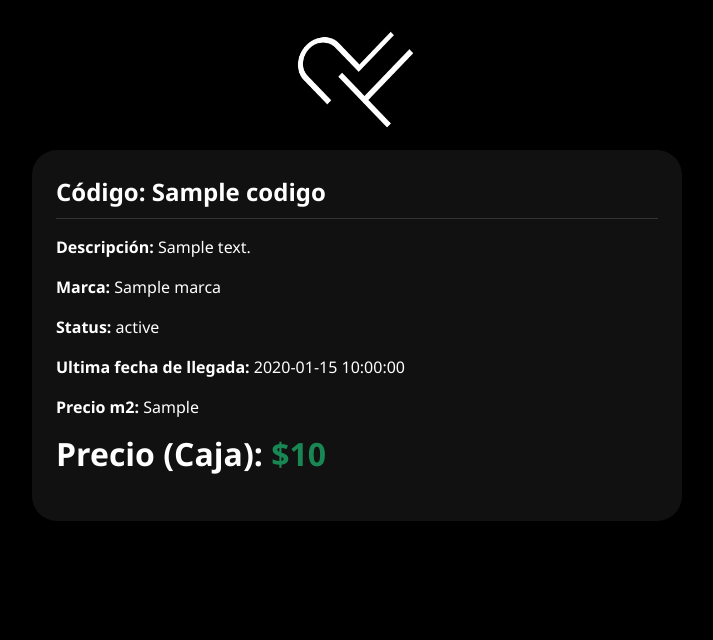
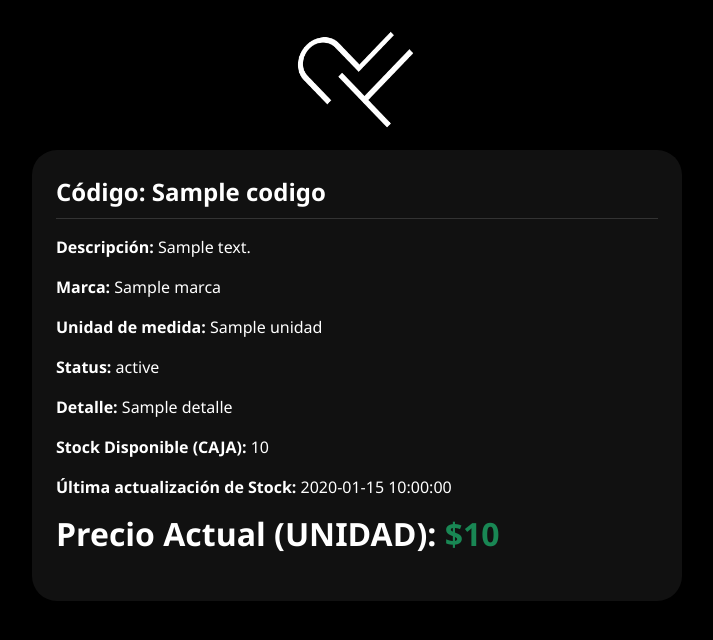
Before and after one commit to Rouchard/tumpar-etiquetas, a Flask app: template templates/producto.html in a window 1280 px wide. Shown: the top 640 px of the page, without its empty margins (283-996 px from the left). Run offline with Flask 3, Linux system fonts and the light colour scheme; the template is opened without the code that fills it: most values are stand-ins (such as "Sample title", 1, 10 or a date in 2020); parts of the project's set-up code (start-up, migrations or seed data) failed here and were passed over.

Commit message:
Versión actualizada con soporte para stock y fecha de modificación

```diff
--- a/app.py
+++ b/app.py
@@ -7,23 +7,28 @@ app = Flask(__name__)
 df = pd.read_excel('etiquetas.xlsm', engine='openpyxl')
 
 # Renombrar columnas para uso en código
-df.columns = df.columns.str.strip()  # elimina espacios
+df.columns = df.columns.str.strip()
 df = df.rename(columns={
     'COD. ARTICULO': 'codigo',
     'DESCRIPCION': 'descripcion',
     'MARCA': 'marca',
     'STATUS': 'status',
     'Ultima fecha de ingreso': 'fecha',
-    'PRECIO RETAIL CAJA': 'precio',
-    'PRECIO RETAIL M2/PZA': 'preciom2'
+    'PRECIO RETAIL CAJA ANTES': 'precio_antes',
+    'PRECIO RETAIL M2/PZA ANTES': 'preciom2_antes',
+    'PRECIO RETAIL CAJA ACTUAL': 'precio',
+    'PRECIO RETAIL M2/PZA ACTUAL': 'preciom2',
+    'DESCUENTO' : 'descuento',
+    'UNIDAD MEDIDA': 'unidad',
+    'CONV-PZ-TONO': 'detalle',
+    'DISPONIBLE VENTA M2/PZA': 'stock',
+    'ULTIMA ACTUALIZACION DE STOCK': 'stock_actualizado'
 })
-
-# No eliminamos las filas con NaN en fecha
-df = df.dropna(subset=['codigo', 'descripcion','status', 'marca', 'precio', 'preciom2'])
 
 # Conversión de columnas
 df['codigo'] = df['codigo'].astype(str)
 df['fecha'] = pd.to_datetime(df['fecha'], errors='coerce')
+df['stock_actualizado'] = pd.to_datetime(df['stock_actualizado'], errors='coerce')
 
 @app.route('/<codigo>')
 def producto(codigo):
@@ -34,18 +39,49 @@ def producto(codigo):
 
     item = producto.iloc[0]
 
-    # Manejo robusto de fecha para evitar error 500 en Render
+    # Reemplazar NaN con "-" excepto fechas
+    item = item.where(pd.notna(item), "-")
+
+    # Si el stock es negativo, mostrar campo vacío
+    if 'stock' in item and item['stock'] != "-":
+        try:
+            valor_stock = float(item['stock'])
+            if valor_stock < 0:
+                item['stock'] = ""
+        except:
+            item['stock'] = ""
+
+
+    # Formatear el campo 'descuento' como "30%" (entero con símbolo)
+    if item['descuento'] != "-":
+        try:
+            valor = float(item['descuento'])
+            item['descuento'] = f"{valor:.0f}%"
+        except:
+            item['descuento'] = "-"
+
+    # Formateo de fecha de ingreso
     item_fecha_str = None
-
-    if item.fecha is not None:
+    if item['fecha'] != "-" and pd.notna(item['fecha']):
         try:
-            fecha_timestamp = pd.to_datetime(item.fecha, errors='coerce')
+            fecha_timestamp = pd.to_datetime(item['fecha'], errors='coerce')
             if pd.notna(fecha_timestamp):
                 item_fecha_str = fecha_timestamp.strftime('%d/%m/%Y')
-        except Exception as e:
+        except Exception:
             item_fecha_str = None
 
-    return render_template('producto.html', item=item, item_fecha_str=item_fecha_str)
+    # Formateo de fecha de stock actualizado (con hora)
+    item_stock_fecha_str = None
+    if item.get('stock_actualizado') != "-" and pd.notna(item.get('stock_actualizado')):
+        try:
+            stock_fecha_timestamp = pd.to_datetime(item['stock_actualizado'], errors='coerce', dayfirst=True)
+            if pd.notna(stock_fecha_timestamp):
+                item_stock_fecha_str = stock_fecha_timestamp.strftime('%d/%m/%Y %H:%M')
+        except:
+            item_stock_fecha_str = None
+
+
+    return render_template('producto.html', item=item, item_fecha_str=item_fecha_str, item_stock_fecha_str=item_stock_fecha_str)
 
 if __name__ == '__main__':
     app.run(host='0.0.0.0', port=10000, debug=True)
--- a/templates/producto.html
+++ b/templates/producto.html
@@ -37,12 +37,45 @@
             <div class="titulo text-white">Código: {{ item.codigo }}</div>
             <p class="text-white"><strong>Descripción:</strong> {{ item.descripcion }}</p>
             <p class="text-white"><strong>Marca:</strong> {{ item.marca }}</p>
+            <p class="text-white"><strong>Unidad de medida:</strong> {{ item.unidad }}</p>
             <p class="text-white"><strong>Status:</strong> {{ item.status }}</p>
-            <p class="text-white"><strong>Ultima fecha de llegada:</strong>
+            <p class="text-white"><strong>Detalle:</strong> {{ item.detalle }}</p>
+            {% if item.unidad == "CAJA" %}
+                <p class="text-white"><strong>Stock Disponible (M2):</strong> {{ item.stock }}</p>
+            {% else %}
+                <p class="text-white"><strong>Stock Disponible (CAJA):</strong> {{ item.stock }}</p>
+            {% endif %}
+
+            <p class="text-white"><strong>Última actualización de Stock:</strong>
+                {% if item_stock_fecha_str %}{{ item_stock_fecha_str }}{% else %}N/A{% endif %}
+            </p>
+<!--            <p class="text-white"><strong>Última actualización de precio:</strong>
                 {% if item_fecha_str %}{{ item_fecha_str }}{% else %}N/A{% endif %}
             </p>
-            <p class="text-white"><strong>Precio m2:</strong> {{ item.preciom2 }}</p>
-            <h2><p class="text-white"><strong>Precio (Caja):</strong> <span class="text-success fw-semibold">${{ item.precio }}</span></p></h2>
+-->
+            {% if item.status == "PRODUCTO DESCONTINUADO" %}
+                {% if item.unidad == "CAJA" %}
+                    <h2><p class="text-white"><strong>Precio Antes M2:</strong>
+                        <span class="text-danger fw-semibold">${{ item.preciom2_antes }}</span></p></h2>
+                    <h2><p class="text-white"><strong>Precio Actual M2:</strong>
+                        <span class="text-success fw-semibold">${{ item.preciom2 }}</span></p></h2>
+                {% else %}
+                    <h2><p class="text-white"><strong>Precio Antes (UNIDAD):</strong>
+                        <span class="text-danger fw-semibold">${{ item.precio_antes }}</span></p></h2>
+                    <h2><p class="text-white"><strong>Precio Actual (UNIDAD):</strong>
+                        <span class="text-success fw-semibold">${{ item.precio }}</span></p></h2>
+                {% endif %}
+                <h2><p class="text-white"><strong>% de Descuento:</strong>
+                    <span class="text-warning fw-semibold">{{ item.descuento }}</span></p></h2>
+            {% else %}
+                {% if item.unidad == "CAJA" %}
+                    <h2><p class="text-white"><strong>Precio Actual M2:</strong>
+                        <span class="text-success fw-semibold">${{ item.preciom2 }}</span></p></h2>
+                {% else %}
+                    <h2><p class="text-white"><strong>Precio Actual (UNIDAD):</strong>
+                        <span class="text-success fw-semibold">${{ item.precio }}</span></p></h2>
+                {% endif %}
+            {% endif %}
         </div>
     </div>
 </body>
```
Also changed, not shown: 1 other file.
